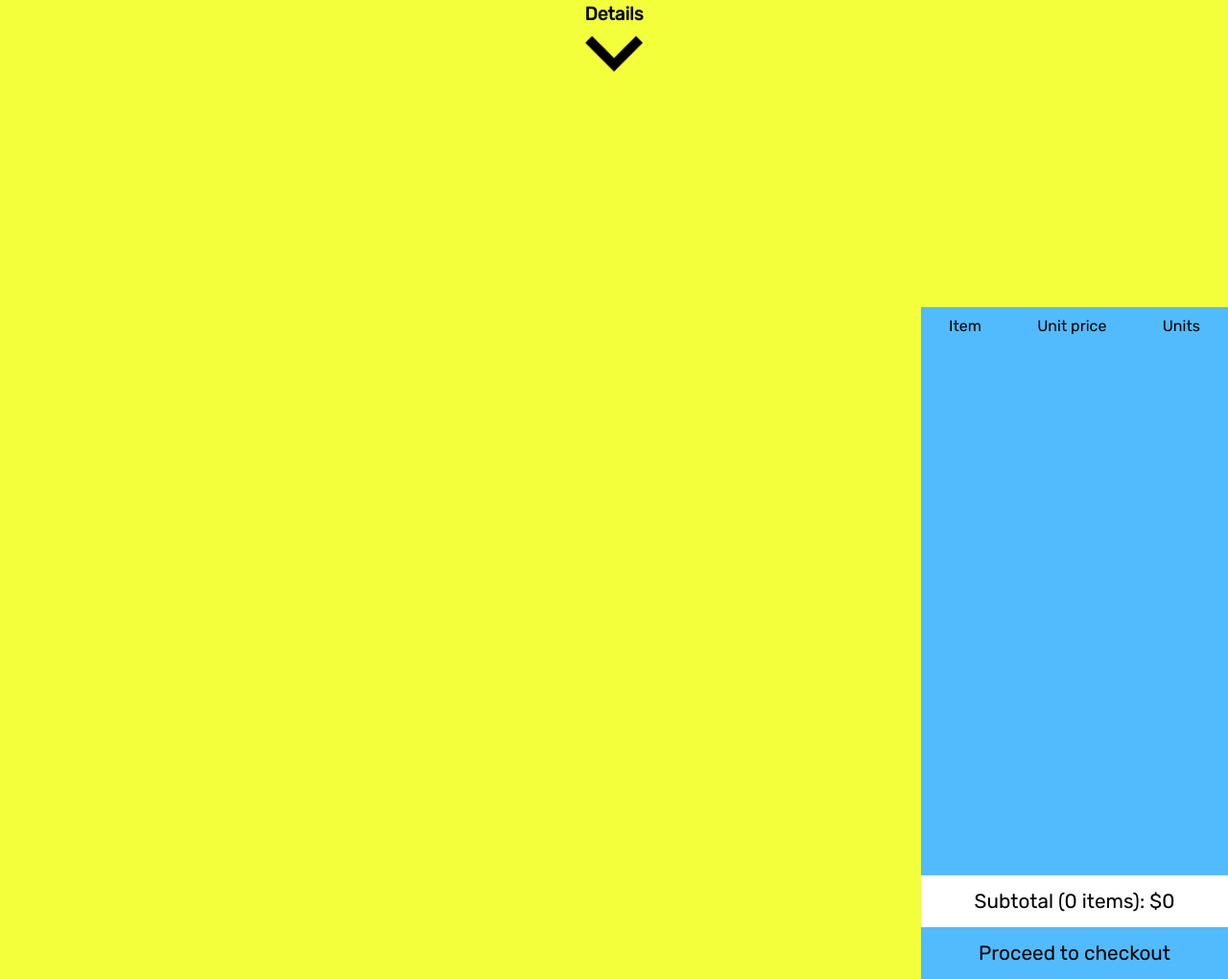
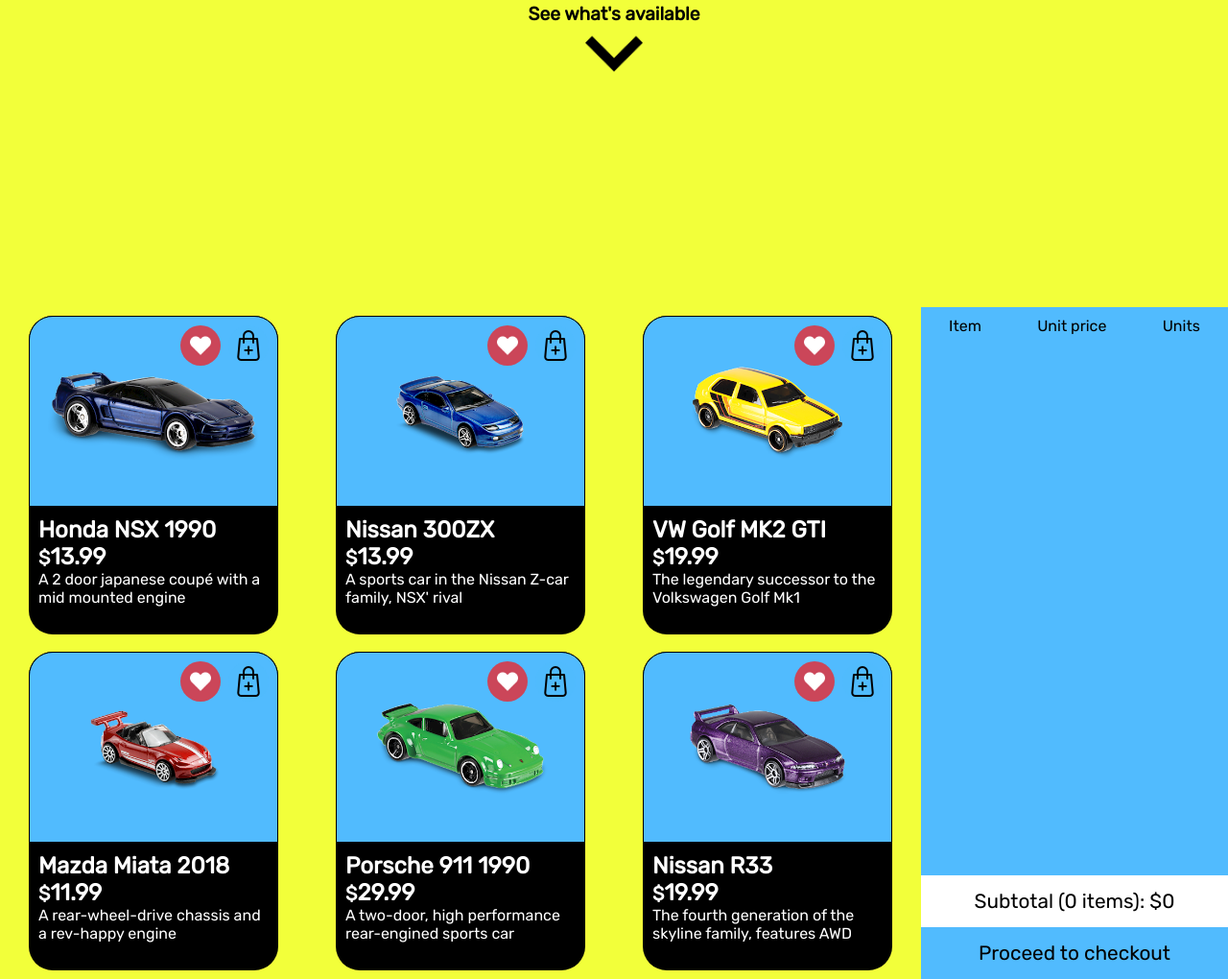
Before and after one commit to Nikolaevmar/shopping-cart, a plain HTML site: page App/index.html in a window 1280 px wide. Shown: the part 580-1600 px from the top of the page at 96% size. Drawn offline with Linux system fonts and the light colour scheme.

Commit message:
added the rendering function

```diff
--- a/App/index.html
+++ b/App/index.html
@@ -27,7 +27,7 @@
         </div>
       </div>
       <div class="products-preview">
-        <h1>Offers of the day starting from 8.99$</h1>
+        <h1>Models coming soon</h1>
         <div class="cars-preview">
           <div class="car-preview">
             <img src="img/90 honda civic.png" alt="" />
@@ -61,7 +61,7 @@
         </div>
         <div class="more-details">
           <div class="see-more-btn">
-            <p><b>Details</b></p>
+            <p><b>See what's available</b></p>
             <img src="icons/right-arrow.png" alt="" />
           </div>
         </div>
@@ -72,18 +72,14 @@
     <!-- Products -->
     <div class="product-wrapper">
       <div class="products-list">
-        <div class="products">
-
-        </div>
+        <div class="products"></div>
         <div class="cart">
           <div class="cart-header">
             <div class="column1">Item</div>
             <div class="column2">Unit price</div>
             <div class="column3">Units</div>
           </div>
-          <div class="cart-items">
-
-          </div>
+          <div class="cart-items"></div>
           <div class="cart-footer">
             <div class="subtotal">Subtotal (0 items): $0</div>
             <div class="checkout">Proceed to checkout</div>
--- a/App/js/app.js
+++ b/App/js/app.js
@@ -6,3 +6,34 @@ seeMoreBtn.addEventListener("click", () => {
 });
 
 // add cart on click event
+
+
+const productsEl = document.querySelector(".products");
+
+function renderProducts() {
+  products.forEach((product) => {
+    productsEl.innerHTML += `
+        <div class="item">
+                <div class="item-container">
+                    <div class="item-img">
+                        <img src="${product.imgSrc}" alt="${product.name}">
+                    </div>
+                    <div class="desc">
+                        <h2>${product.name}</h2>
+                        <h2><small>$</small>${product.price}</h2>
+                        <p>
+                            ${product.description}
+                        </p>
+                    </div>
+                    <div class="add-to-wishlist">
+                        <img src="./icons/heart.png" alt="add to wish list">
+                    </div>
+                    <div class="add-to-cart">
+                        <img src="./icons/bag-plus.png" alt="add to cart">
+                    </div>
+                </div>
+            </div>
+        `;
+  });
+}
+renderProducts();
--- a/App/js/products.js
+++ b/App/js/products.js
@@ -4,7 +4,7 @@ const products = [
     name: "Honda NSX 1990",
     price: 13.99,
     instock: 7,
-    description: "lorem",
+    description: "A 2 door japanese coupé with a mid mounted engine",
     imgSrc: "./img/c1.png",
   },
   {
@@ -12,15 +12,15 @@ const products = [
     name: "Nissan 300ZX",
     price: 13.99,
     instock: 3,
-    description: "lorem",
+    description: "A sports car in the Nissan Z-car family, NSX' rival",
     imgSrc: "./img/c2.png",
   },
   {
     id: 2,
-    name: "VW Golf MK2",
+    name: "VW Golf MK2 GTI",
     price: 19.99,
     instock: 2,
-    description: "lorem",
+    description: "The legendary successor to the Volkswagen Golf Mk1",
     imgSrc: "./img/c3.png",
   },
   {
@@ -28,7 +28,7 @@ const products = [
     name: "Mazda Miata 2018",
     price: 11.99,
     instock: 12,
-    description: "lorem",
+    description: "A rear-wheel-drive chassis and a rev-happy engine",
     imgSrc: "./img/c4.png",
   },
   {
@@ -36,7 +36,7 @@ const products = [
     name: "Porsche 911 1990",
     price: 29.99,
     instock: 1,
-    description: "lorem",
+    description: "A two-door, high performance rear-engined sports car",
     imgSrc: "./img/c6.png",
   },
   {
@@ -44,7 +44,7 @@ const products = [
     name: "Nissan R33",
     price: 19.99,
     instock: 3,
-    description: "lorem",
+    description: "The fourth generation of the skyline family, features AWD",
     imgSrc: "./img/c7.png",
   },
 ];
--- a/App/style.css
+++ b/App/style.css
@@ -173,7 +173,7 @@ a {
   grid-template-columns: repeat(3, 3fr);
 }
 .products img {
-  width: 200px;
+  width: 220px;
 }
 .products .item {
   display: flex;
@@ -184,8 +184,8 @@ a {
   height: 100%;
 }
 .products .item .item-container {
-  width: 250px;
-  height: 90%;
+  width: 260px;
+  height: 95%;
   background-color: #000;
   border-radius: 25px;
   position: relative;
@@ -193,7 +193,7 @@ a {
 .products .item .item-container .item-img {
   width: 100%;
   height: 60%;
-  background-color: white;
+  background-color: rgb(81, 187, 254);
   border: 1px solid #000;
   border-radius: 25px 25px 0 0;
   display: flex;
```
